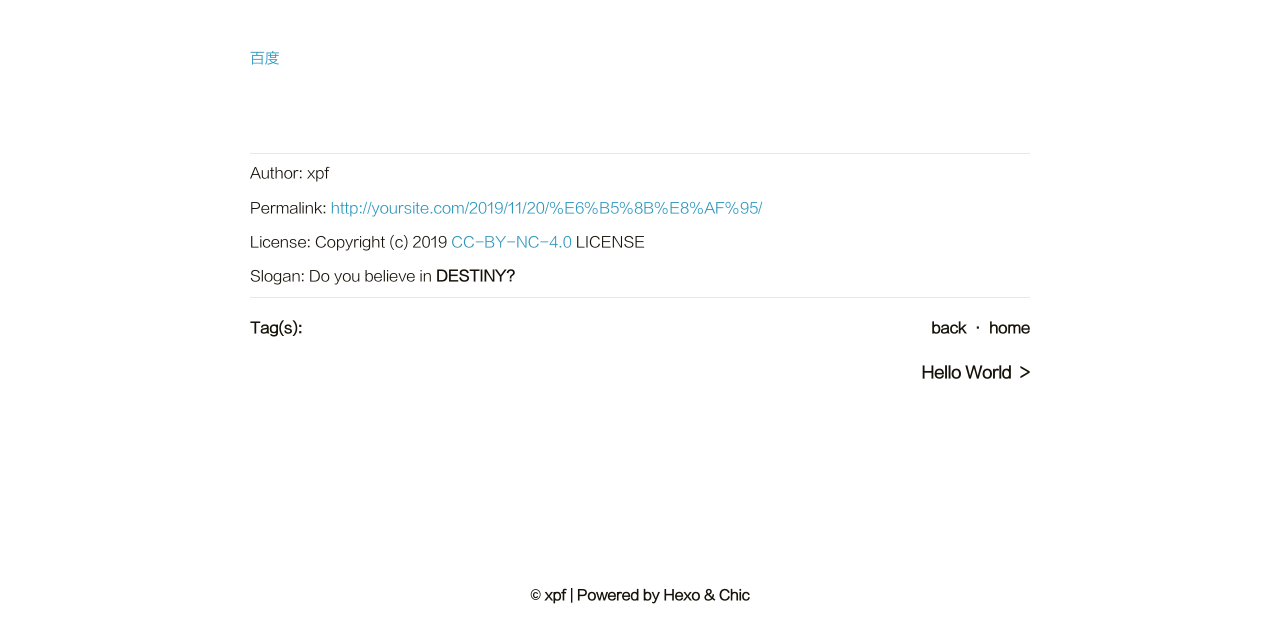
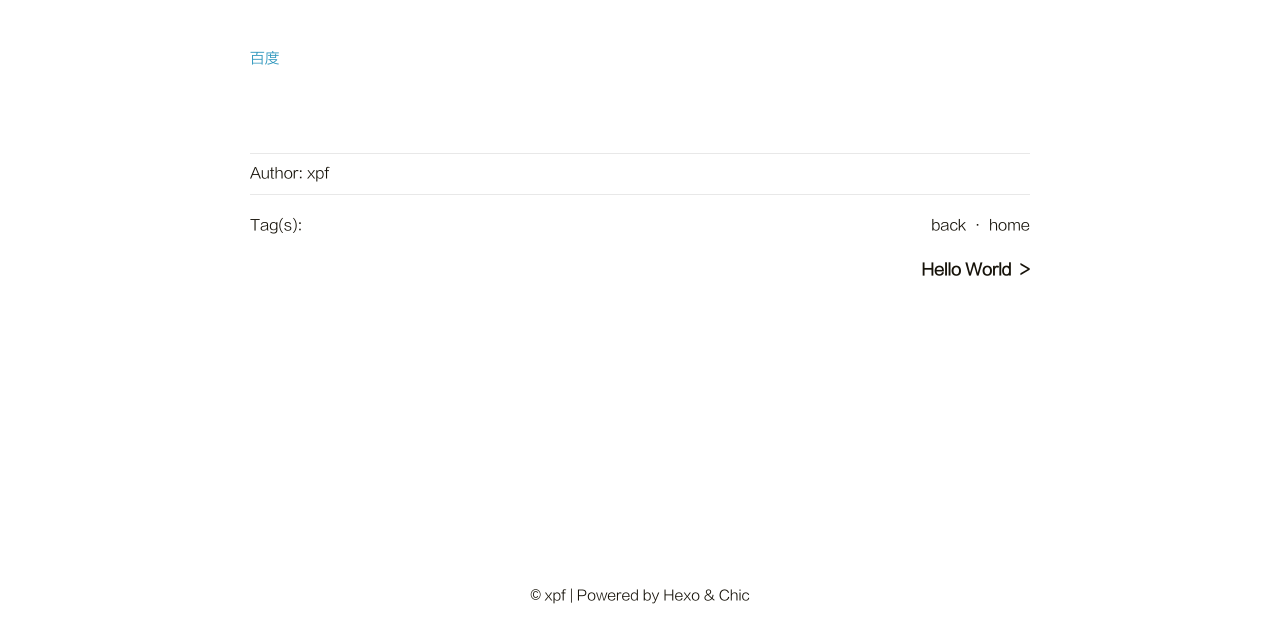
Before and after one commit to OtatoZ/otatoz.github.io, a plain HTML site: page 2019/11/20/测试/index.html in a window 1280 px wide. Shown: the part 172-800 px from the top of the page. Drawn offline with Linux system fonts and the light colour scheme.

Commit message:
Site updated: 2019-11-20 14:10:16

```diff
--- a/2019/11/20/测试/index.html
+++ b/2019/11/20/测试/index.html
@@ -131,22 +131,7 @@
                     </p>
 
 
-                    <p class="copyright-item">
-                        <span>Permalink:</span>
-                        <span><a href="http://yoursite.com/2019/11/20/%E6%B5%8B%E8%AF%95/">http://yoursite.com/2019/11/20/%E6%B5%8B%E8%AF%95/</a></span>
-                    </p>
 
-
-                    <p class="copyright-item">
-                        <span>License:</span>
-                        <span>Copyright (c) 2019 <a href="http://creativecommons.org/licenses/by-nc/4.0/" target="_blank" rel="noopener">CC-BY-NC-4.0</a> LICENSE</span>
-                    </p>
-
-
-                     <p class="copyright-item">
-                         <span>Slogan:</span>
-                         <span>Do you believe in <strong>DESTINY<strong>?</span>
-                     </p>
 
 
             </section>
```
Also changed, not shown: 2019/11/20/hello-world/index.html (+0 -15 lines).
